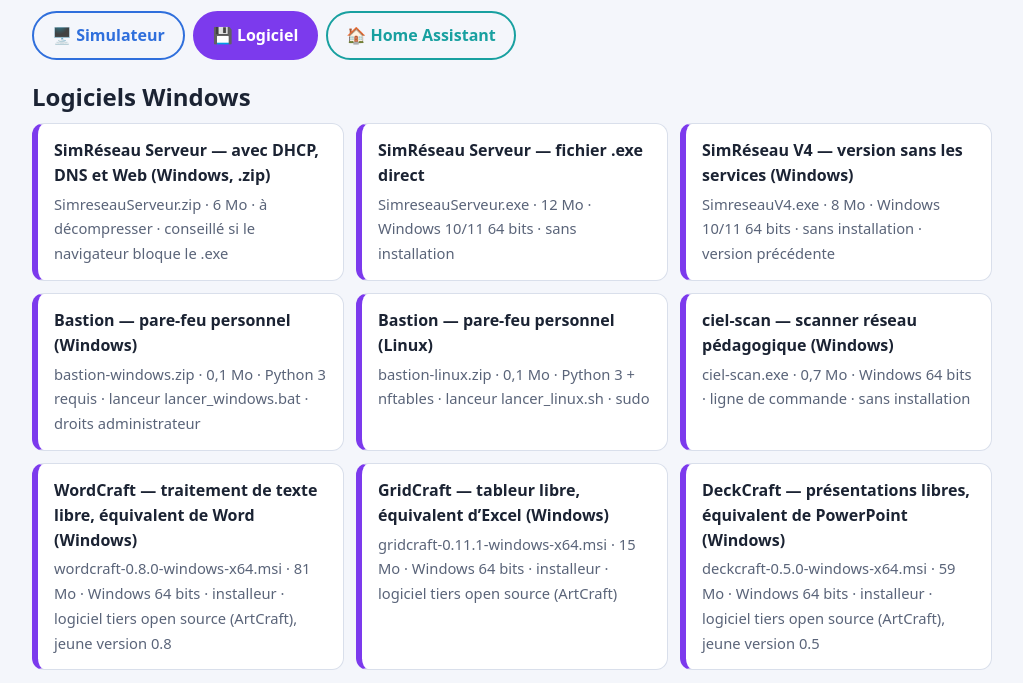
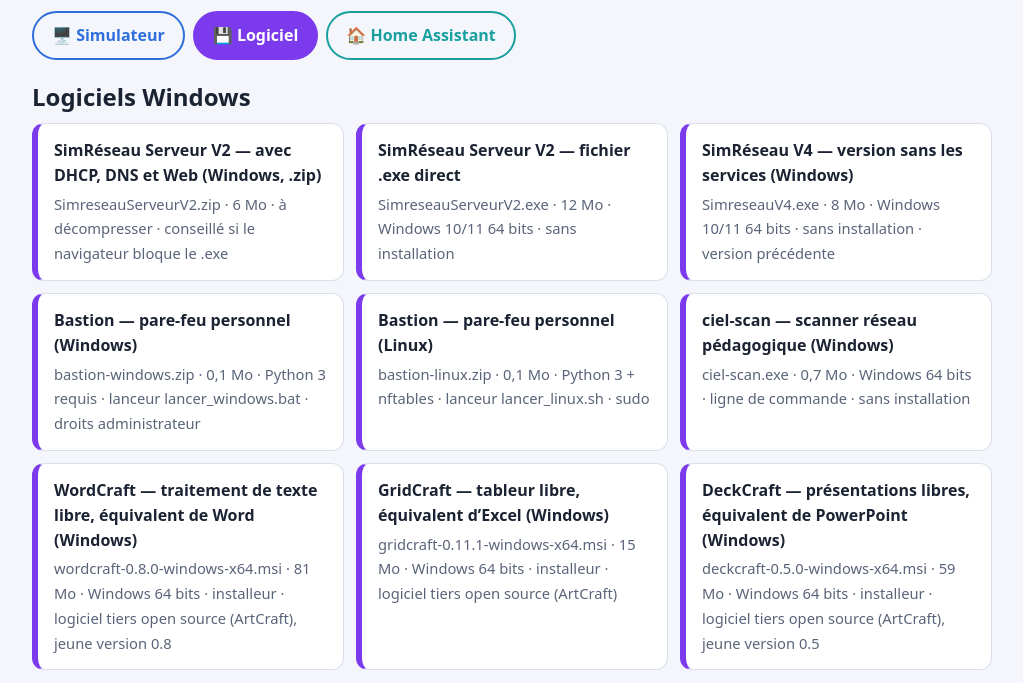
Before and after one commit to bnvel2/raspberrypi, a plain HTML site: page espace-claude/index.html in a window 1280 px wide. Both pictures are taken after a click on the tab "💾 Logiciel". Shown: the part 104-787 px from the top of the page, without its empty margins (128-1151 px from the left). Drawn offline with Linux system fonts and the light colour scheme.

Commit message:
Renomme en SimreseauServeurV2 (.exe et .zip)
Co-Authored-By: Claude Opus 5.5 <noreply@anthropic.com>
Claude-Session: https://claude.ai/code/session_01Ay3pa1o2aSTK44biazY15W

```diff
--- a/espace-claude/index.html
+++ b/espace-claude/index.html
@@ -66,8 +66,8 @@ code{font-family:ui-monospace,Menlo,Consolas,monospace}
 <section id="p-log" hidden>
   <h2>Logiciels Windows</h2>
   <div class="grid">
-    <a class="card dl" href="logiciel/SimreseauServeur.zip" download><b>SimRéseau Serveur — avec DHCP, DNS et Web (Windows, .zip)</b><span>SimreseauServeur.zip · 6 Mo · à décompresser · conseillé si le navigateur bloque le .exe</span></a>
-    <a class="card dl" href="logiciel/SimreseauServeur.exe" download><b>SimRéseau Serveur — fichier .exe direct</b><span>SimreseauServeur.exe · 12 Mo · Windows 10/11 64 bits · sans installation</span></a>
+    <a class="card dl" href="logiciel/SimreseauServeurV2.zip" download><b>SimRéseau Serveur V2 — avec DHCP, DNS et Web (Windows, .zip)</b><span>SimreseauServeurV2.zip · 6 Mo · à décompresser · conseillé si le navigateur bloque le .exe</span></a>
+    <a class="card dl" href="logiciel/SimreseauServeurV2.exe" download><b>SimRéseau Serveur V2 — fichier .exe direct</b><span>SimreseauServeurV2.exe · 12 Mo · Windows 10/11 64 bits · sans installation</span></a>
     <a class="card dl" href="logiciel/SimreseauV4.exe" download><b>SimRéseau V4 — version sans les services (Windows)</b><span>SimreseauV4.exe · 8 Mo · Windows 10/11 64 bits · sans installation · version précédente</span></a>
     <a class="card dl" href="logiciel/bastion-windows.zip" download><b>Bastion — pare-feu personnel (Windows)</b><span>bastion-windows.zip · 0,1 Mo · Python 3 requis · lanceur lancer_windows.bat · droits administrateur</span></a>
     <a class="card dl" href="logiciel/bastion-linux.zip" download><b>Bastion — pare-feu personnel (Linux)</b><span>bastion-linux.zip · 0,1 Mo · Python 3 + nftables · lanceur lancer_linux.sh · sudo</span></a>
@@ -80,7 +80,7 @@ code{font-family:ui-monospace,Menlo,Consolas,monospace}
   <h2>SimRéseau</h2>
   <p>Réécriture du « Simulateur réseau » v2 de Pierre Loisel (Réseau CERTA), sans le bug de Windows 11 qui posait plusieurs PC ou switchs à la fois. Conception avec stations à une ou plusieurs cartes réseau, routeurs (2 à 4 cartes), hubs, switchs et Internet. Quatre modes : Conception, Ethernet (hub, switch, collisions CSMA/CD, VLAN, trunk 802.1q, spanning tree), IP (ARP, routage, router-on-a-stick avec sous-interfaces 802.1Q, ping, Internet) et Transport (ports TCP/UDP, NAT/PAT, filtrage).</p>
   <ol class="steps">
-    <li>Cliquer sur la carte ci-dessus pour télécharger <code>SimreseauServeur.exe</code>.</li>
+    <li>Cliquer sur la carte ci-dessus pour télécharger <code>SimreseauServeurV2.exe</code>.</li>
     <li>Double-cliquer sur le fichier : aucune installation, aucun framework .NET nécessaire.</li>
     <li>Si Windows affiche « Windows a protégé votre ordinateur » : « Informations complémentaires » puis « Exécuter quand même » (le programme n’est pas signé).</li>
     <li>Menu Fichier › Exemples pour démarrer, ou Fichier › Ouvrir pour reprendre un réseau <code>.xml</code> de l’ancien simulateur CERTA.</li>
```
Also changed, not shown: 5 other files.
